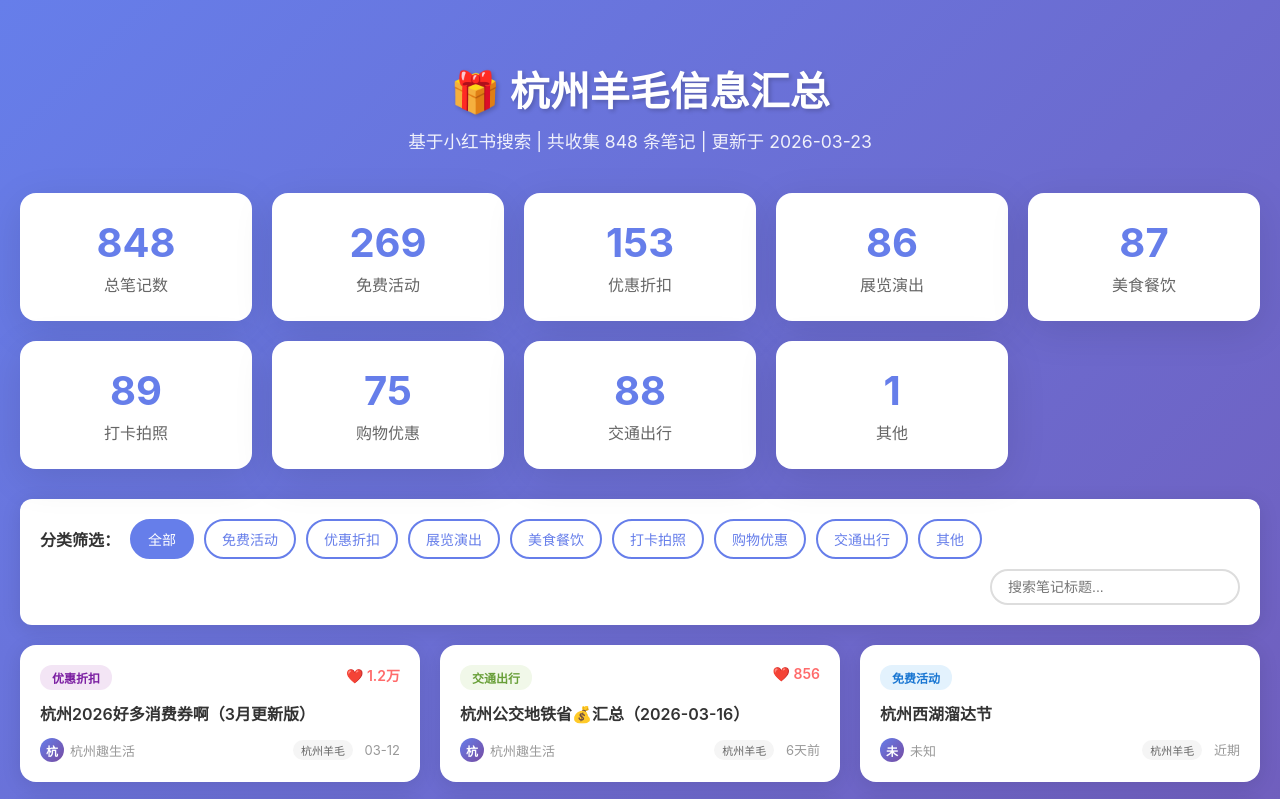
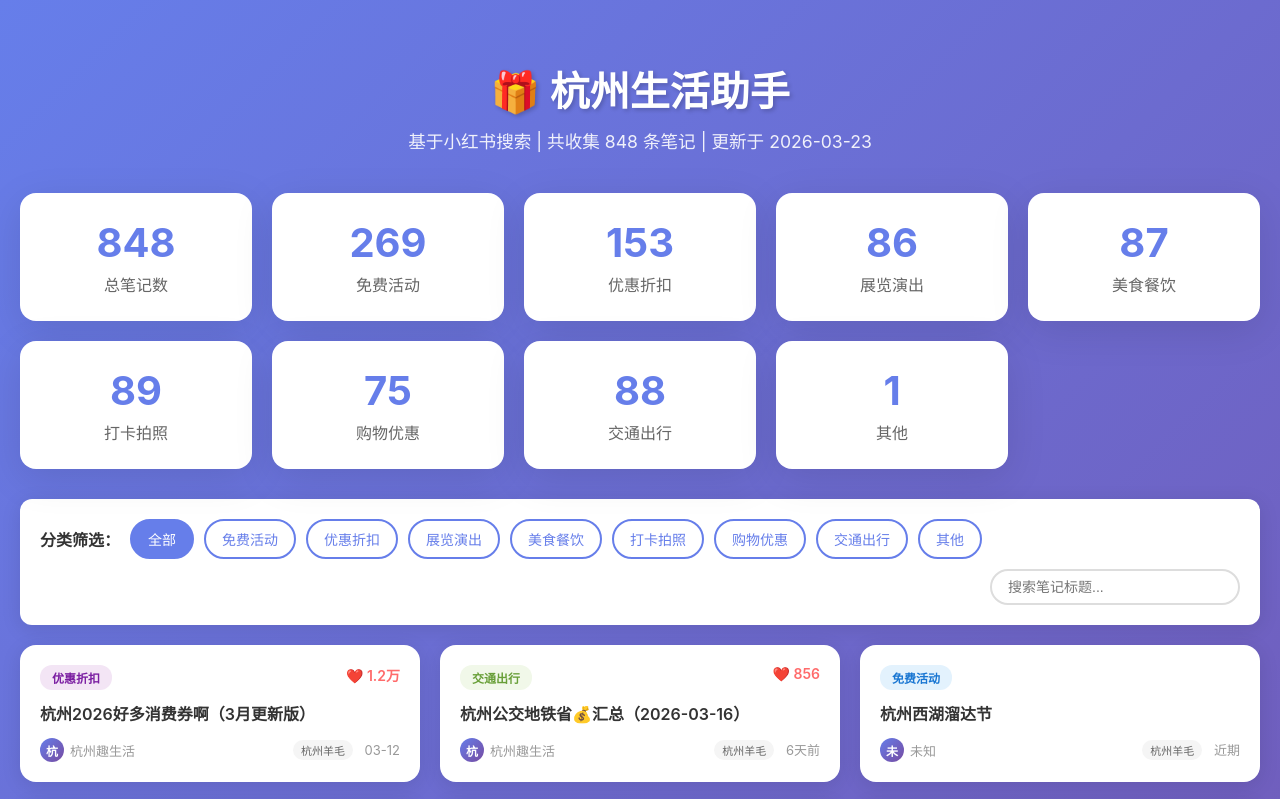
Before and after one commit to AbbyJL/hangzhou-wool-notes, a plain HTML site: page index.html in a window 1280 px wide. Shown: the top 799 px of the page. Drawn offline with Linux system fonts and the light colour scheme.

Commit message:
Update title to 杭州生活助手

```diff
--- a/index.html
+++ b/index.html
@@ -3,7 +3,7 @@
 <head>
     <meta charset="UTF-8">
     <meta name="viewport" content="width=device-width, initial-scale=1.0">
-    <title>杭州羊毛信息汇总 - 小红书笔记报告</title>
+    <title>杭州生活助手 - 小红书笔记报告</title>
     <style>
         * { margin: 0; padding: 0; box-sizing: border-box; }
         body {
@@ -225,7 +225,7 @@
 <body>
     <div class="container">
         <header>
-            <h1>🎁 杭州羊毛信息汇总</h1>
+            <h1>🎁 杭州生活助手</h1>
             <p>基于小红书搜索 | 共收集 848 条笔记 | 更新于 2026-03-23</p>
         </header>
 
```
